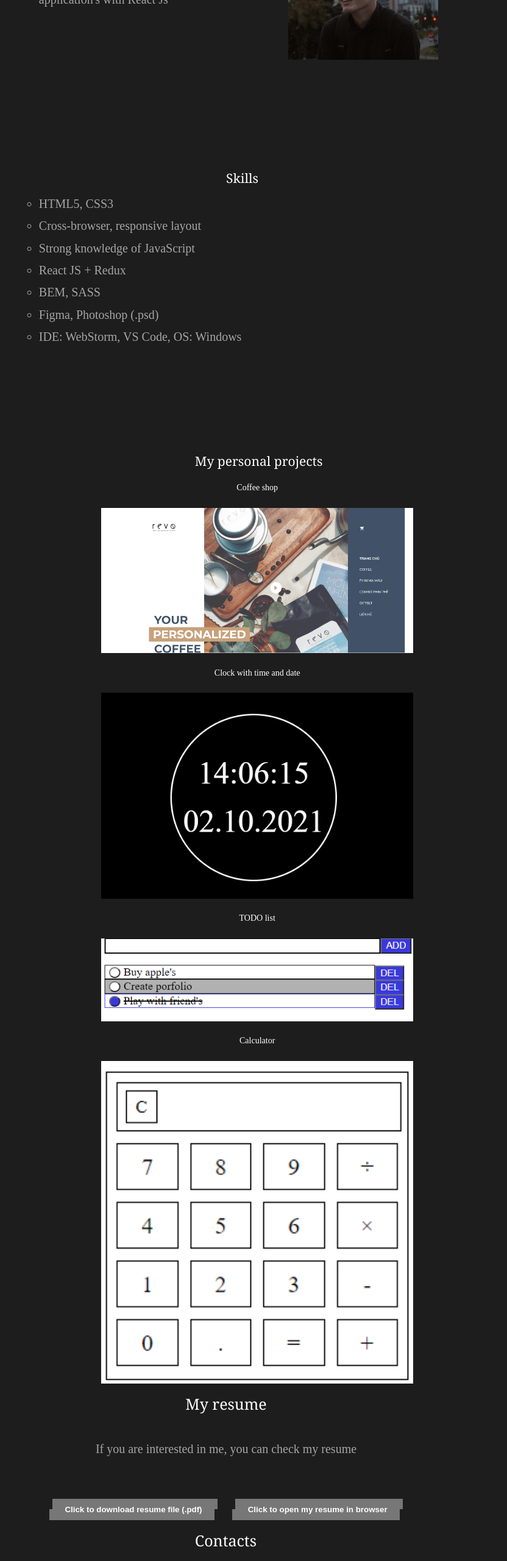
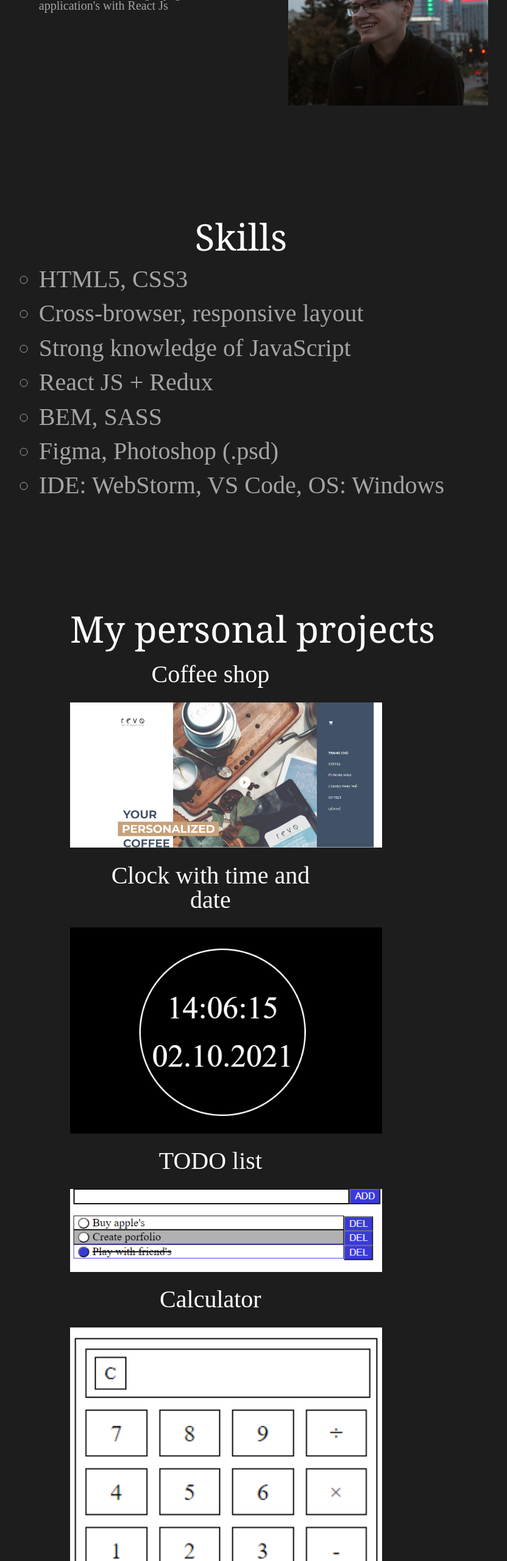
Before and after one commit to IlyaVerenich/IlyaViarenich, a plain HTML site: page index.html in a window 1024 px wide. Shown: the part 240-2800 px from the top of the page at 61% size, without its empty margins (141-973 px from the left). Drawn offline with Linux system fonts and the light colour scheme.

Commit message:
Add information to resume file and completed adaptive

```diff
--- a/adaptive.css
+++ b/adaptive.css
@@ -86,28 +86,32 @@
         width: 40%;
     }
     .item{
-        font-size: 20px;
+        font-size: 30px;
     }
     .profile-photo{
-        width: 30%;
-        height: 25%;
+        width: 40%;
+        height: 35%;
     }
     .title-skills{
-        font-size: 21px;
-        margin-left: 50%;
+        font-size: 60px;
+        margin-left: 45%;
     }
     .skills-wrapper{
         margin-left: 20%;
     }
+    .item-skill{
+        font-size: 40px;
+    }
     .title-project{
-        font-size: 21px;
-        margin-left: 45%;
+        font-size: 60px;
+        margin-left: 25%;
     }
     .projects-container{
-        margin-left: 20%;
+        margin-left: 15%;
     }
     .card-title{
-        margin: 5% 0 5% 40%;
+        font-size: 40px;
+        margin: 5% 0 5% 30%;
     }
     .card1{
         width: 100%;
@@ -126,12 +130,26 @@
         margin-left: 20%;
     }
     .resume-about{
+        font-size: 40px;
         margin-top: 5%;
         margin-bottom: 5%;
         width: 100%;
     }
+    .title-resume{
+        font-size: 60px;
+    }
+    .text{
+        font-size: 30px;
+    }
+    .mail{
+        font-size: 30px;
+    }
+    .tel{
+        font-size: 30px;
+    }
     .contact-title{
-        margin-left: 45%;
+        margin-left: 40%;
+        font-size: 60px;
     }
     .contact-container{
         margin-top: 5%;
@@ -206,7 +224,7 @@
     }
     .card4{
         width: 120%;
-        margin-left: 0%;
+        margin-left: 15%;
     }
     .resume-about{
         margin-top: 5%;
@@ -279,10 +297,10 @@
         margin-left: 25%;
     }
     .projects-container{
-        margin-left: 15%;
+        margin-left: 10%;
     }
     .card-title{
-        margin: 10% 0 10% 30%;
+        margin: 10% 0 10% 50%;
     }
     .card1{
         width: 150%;
@@ -297,7 +315,7 @@
     }
     .card4{
         width: 120%;
-        margin-left: 0%;
+        margin-left: 15%;
     }
     .title-resume{
         margin: 10% 0 10% 0;
```
Also changed, not shown: 1 other file.
